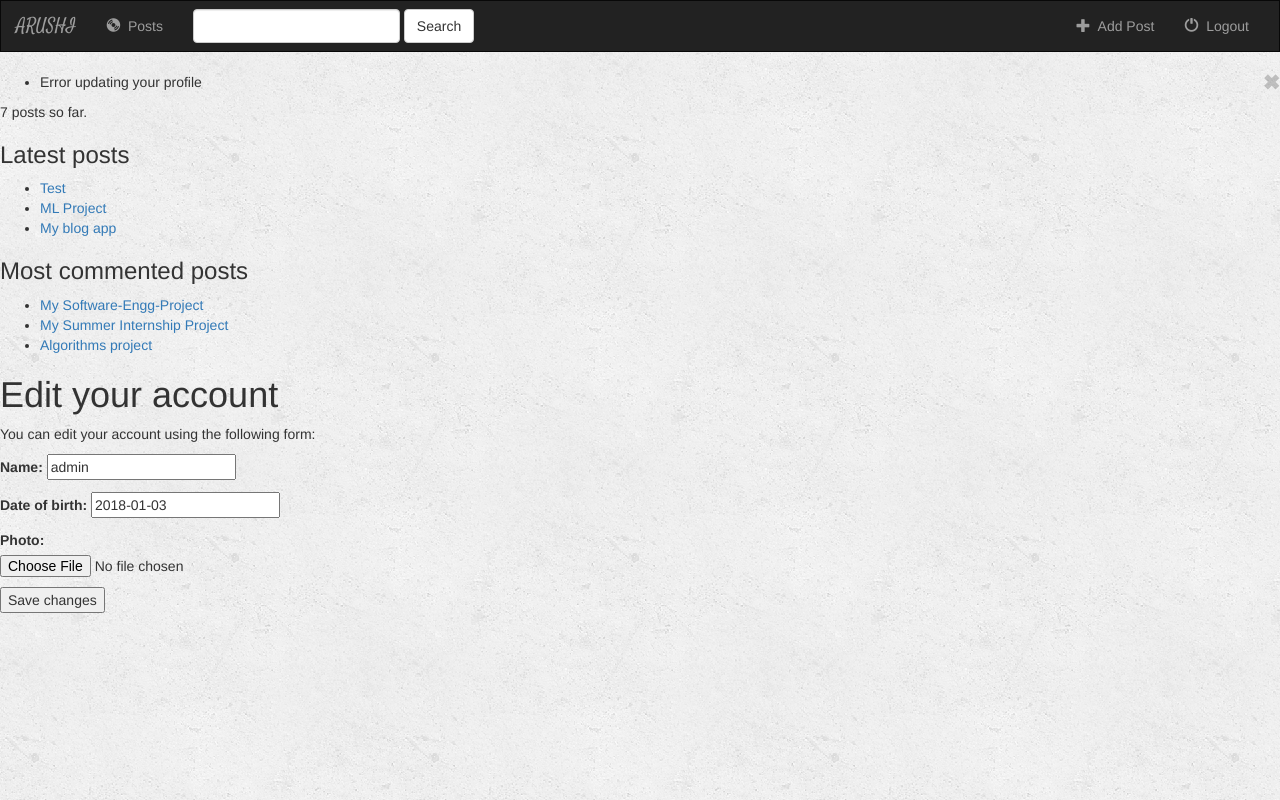
After one commit to arushi-jain-27/Blog, a Django app: page /posts/edit/ in a window 1280 px wide. The commit adds this page. Run offline with Django 3.2, Linux system fonts and the light colour scheme; a user stored in the database is signed in; data comes from the database, SQL or seed files in the repository; both versions use the stored data as it was after the commit; parts of the project's set-up code (start-up, migrations or seed data) failed here and were passed over; some libraries are stand-ins or nearby versions.

Commit message:
Edit Profile feature

```diff
--- a/blog/settings.py
+++ b/blog/settings.py
@@ -25,7 +25,7 @@
 # SECURITY WARNING: don't run with debug turned on in production!
 DEBUG = True
 
-ALLOWED_HOSTS = ['10.196.0.56']
+ALLOWED_HOSTS = ['10.196.0.56', 'localhost']
 
 
 # Application definition
--- a/posts/admin.py
+++ b/posts/admin.py
@@ -1,5 +1,5 @@
 from django.contrib import admin
-from .models import Post, Comment
+from .models import Post, Comment, Profile
 
 
 
@@ -19,3 +19,7 @@
 	list_filter = ('active', 'created', 'updated')
 	search_fields = ('user','body')
 admin.site.register(Comment, CommentAdmin)
+
+class ProfileAdmin(admin.ModelAdmin):
+	list_display = ['user', 'date_of_birth', 'photo']
+admin.site.register(Profile, ProfileAdmin)
--- a/posts/forms.py
+++ b/posts/forms.py
@@ -1,6 +1,6 @@
 from django.contrib.auth.models import User
 from django import forms
-from .models import Post, Comment, PostFavorite
+from .models import Post, Comment, PostFavorite, Profile
 from taggit.forms import *
 
 class UserForm (forms.ModelForm):
@@ -31,3 +31,8 @@
 
 class SearchForm(forms.Form):
 	query = forms.CharField()
+
+class ProfileEditForm(forms.ModelForm):
+	class Meta:
+		model = Profile
+		fields = ('name', 'date_of_birth', 'photo')
--- a/posts/models.py
+++ b/posts/models.py
@@ -6,14 +6,15 @@
 import datetime
 from taggit.managers import TaggableManager
 # Create your models here.
-"""
+
 class Profile(models.Model):
-	user = models.OneToOneField(settings.AUTH_USER_MODEL)
+	user = models.OneToOneField(settings.AUTH_USER_MODEL, on_delete=models.CASCADE)
+	name = models.CharField (max_length=30, default="Anonymous")
 	date_of_birth = models.DateField(blank=True, null=True)
 	photo = models.ImageField(upload_to='users/%Y/%m/%d', blank=True)
 	def __str__(self):
 		return 'Profile for user {}'.format(self.user.username)
-"""
+
 class Post (models.Model):
 	user=models.ForeignKey(User, on_delete=models.CASCADE)
 	STATUS_CHOICES = (('draft', 'Draft'),('published', 'Published'),)
--- a/posts/templates/posts/base.html
+++ b/posts/templates/posts/base.html
@@ -58,6 +58,16 @@
         </div>
 	</div>
 </nav>
+{% if messages %}
+<ul class="messages">
+{% for message in messages %}
+<li class="{{ message.tags }}">
+{{ message|safe }}
+<a href="#" class="close">✖</a>
+</li>
+{% endfor %}
+</ul>
+{% endif %}
 <div id="sidebar">
 
 <p> {% total_posts %} posts so far.</p>
--- /dev/null
+++ b/posts/templates/posts/edit.html
@@ -0,0 +1,11 @@
+{% extends "posts/base.html" %}
+{% block title %}Edit your account{% endblock %}
+{% block body %}
+<h1>Edit your account</h1>
+<p>You can edit your account using the following form:</p>
+<form action="." method="post" enctype="multipart/form-data">
+{{ profile_form.as_p }}
+{% csrf_token %}
+<p><input type="submit" value="Save changes"></p>
+</form>
+{% endblock %}
--- a/posts/views.py
+++ b/posts/views.py
@@ -1,4 +1,4 @@
-from .forms import PostForm, CommentForm, UserForm, EmailPostForm, SearchForm
+from .forms import PostForm, CommentForm, UserForm, EmailPostForm, SearchForm, ProfileEditForm
 from haystack.query import SearchQuerySet
 from .models import Post,Comment, PostFavorite
 from django.http import Http404
@@ -17,6 +17,16 @@
 from django.contrib.auth import update_session_auth_hash
 from django.contrib.auth.forms import PasswordChangeForm
 
+def edit(request):
+	if request.method == 'POST':
+		profile_form = ProfileEditForm(instance=request.user.profile, data=request.POST, files=request.FILES)
+		if profile_form.is_valid():
+			profile_form.save()
+			messages.success(request, 'Profile updated successfully')
+	else:
+		profile_form = ProfileEditForm(instance=request.user.profile)
+		messages.error(request, 'Error updating your profile')
+	return render(request, 'posts/edit.html', {'profile_form': profile_form})
 
 def logout_user(request):
     logout(request)
```
Also changed, not shown: db.sqlite3, media/users/2018/06/20/Screenshot_120.png (added), media/users/2018/06/20/Screenshot_121.png (added), media/users/2018/06/20/Screenshot_122.png (added), media/users/2018/06/20/Screenshot_129.png (added), posts/migrations/0006_profile.py (added).
